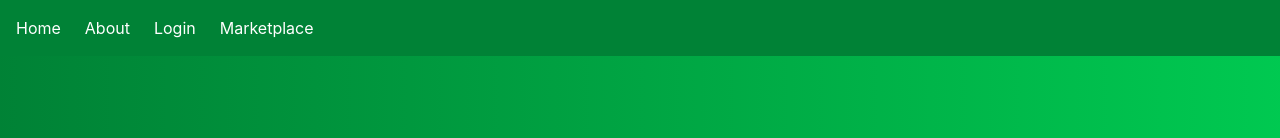
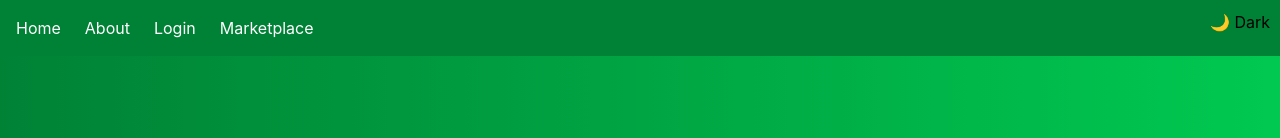
Before and after one commit to PranjalSingh-dev/AgriConnect, a React (Vite) app in the folder frontend/: page / in a window 1280 px wide. Shown: the top 138 px of the page. Built offline with nearby package versions, Linux system fonts and the light colour scheme.

Commit message:
feat: add dark mode toggle

```diff
--- a/frontend/src/App.jsx
+++ b/frontend/src/App.jsx
@@ -1,4 +1,5 @@
 import { BrowserRouter, Routes, Route } from "react-router-dom";
+import { useState } from "react";
 import Home from "./pages/Home";
 import About from "./pages/About";
 import Login from "./pages/Login";
@@ -6,7 +7,22 @@ import Marketplace from "./pages/Marketplace";
 import Showcase from "./pages/Showcase";
 
 function App() {
+  const [darkMode, setDarkMode] = useState(false);
+
   return (
+    <div className={darkMode ? "dark" : ""}>
+      <button
+        onClick={() => setDarkMode(!darkMode)}
+        style={{
+          position: "fixed",
+          top: "10px",
+          right: "10px",
+          zIndex: 1000,
+        }}
+      >
+        {darkMode ? "☀️ Light" : "🌙 Dark"}
+      </button>
+
       <BrowserRouter>
         <Routes>
           <Route path="/" element={<Home />} />
@@ -16,6 +32,7 @@ function App() {
           <Route path="/showcase" element={<Showcase />} />
         </Routes>
       </BrowserRouter>
+    </div>
   );
 }
 
--- a/frontend/src/index.css
+++ b/frontend/src/index.css
@@ -8,3 +8,17 @@
     transform: rotate(360deg);
   }
 }
+.dark {
+  background-color: #121212;
+  color: white;
+  min-height: 100vh;
+}
+
+.dark input {
+  background-color: #222;
+  color: white;
+}
+
+.dark button {
+  color: white;
+}
```
Lines whose indentation alone changed are shown as unchanged.
